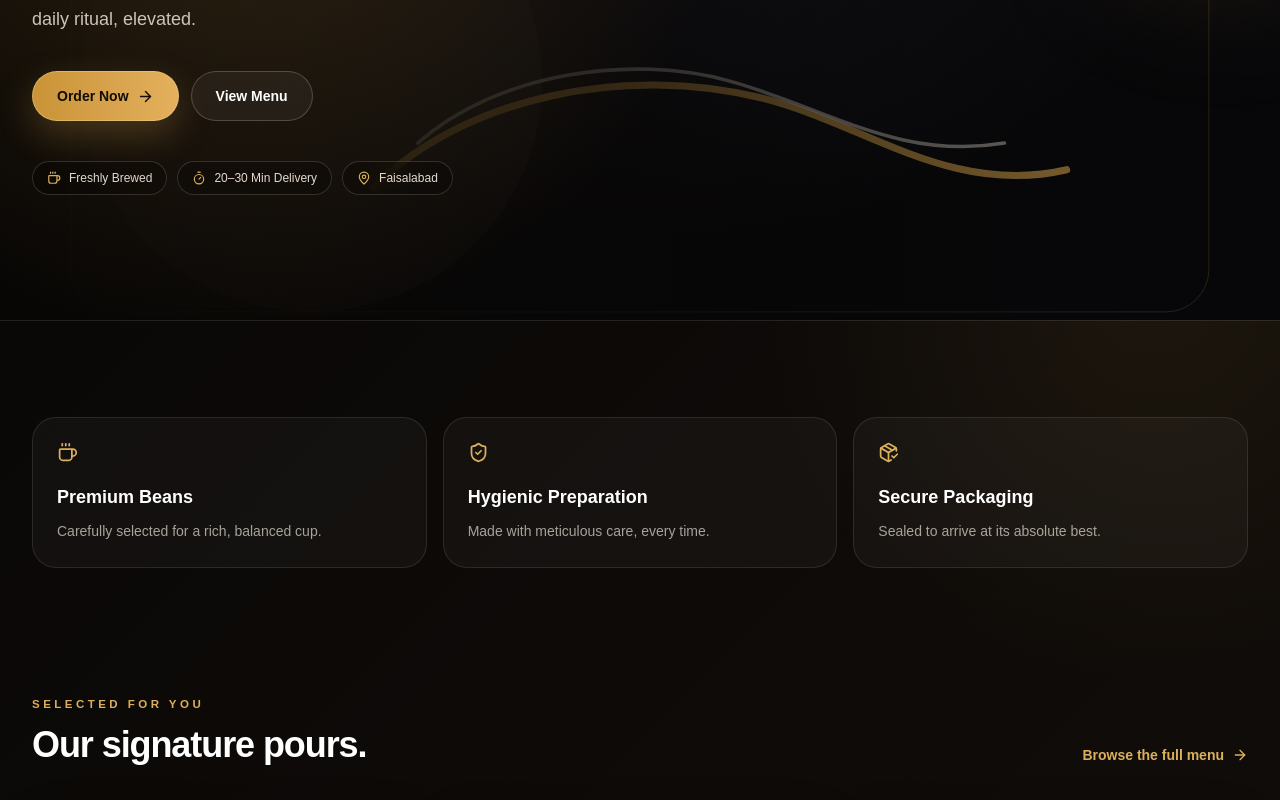
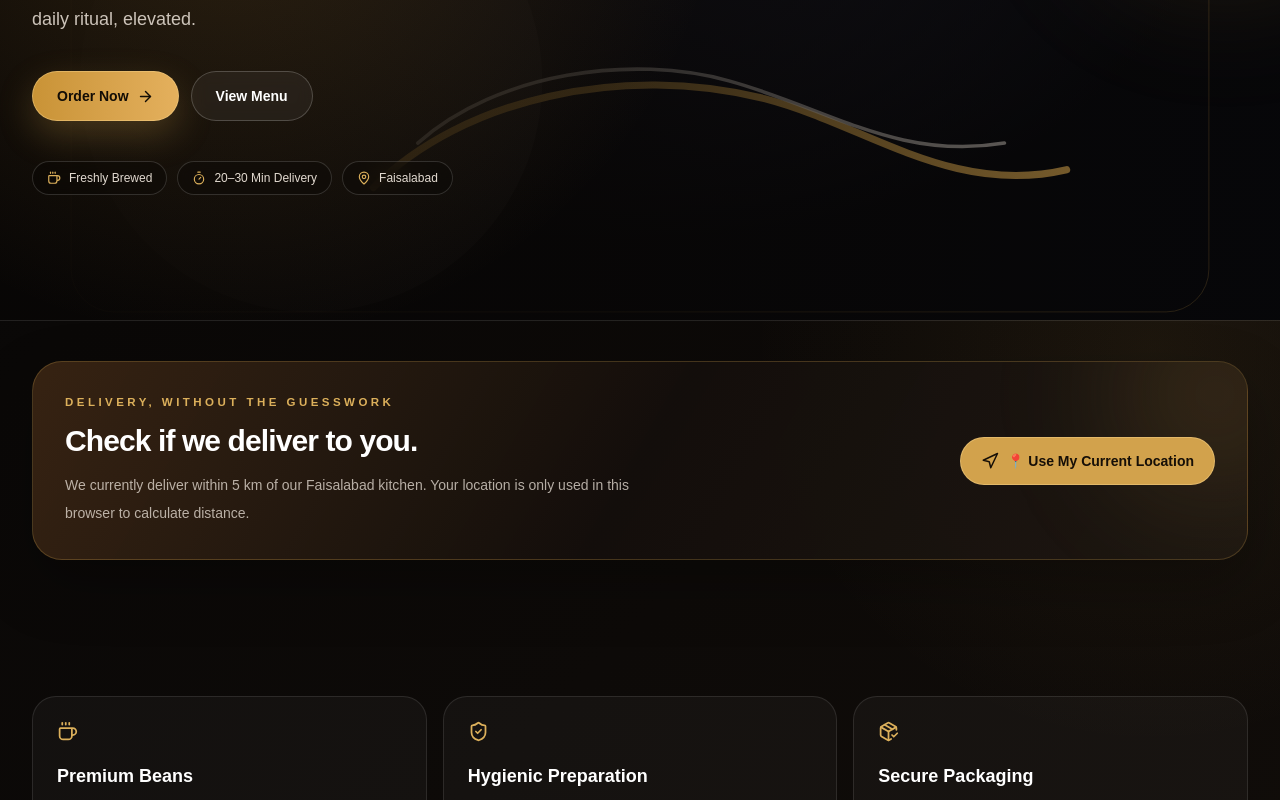
Before and after one commit to 9barpk-dev/9Bar, a Next.js app: page / in a window 1280 px wide. Shown: the part 480-1280 px from the top of the page. Built offline with nearby package versions, Linux system fonts and the light colour scheme; no server answers.

Commit message:
Add delivery availability checker

```diff
--- a/app/page.tsx
+++ b/app/page.tsx
@@ -5,6 +5,7 @@ import Link from "next/link";
 import { motion } from "framer-motion";
 import { ArrowRight, Check, Coffee, MapPin, PackageCheck, ShieldCheck, Sparkles, Timer } from "lucide-react";
 import { OrderActions } from "@/components/order-actions";
+import { DeliveryAvailabilityChecker } from "@/components/delivery-availability-checker";
 import { Card, CardContent } from "@/components/ui/card";
 import { bestSellers, featuredItems } from "@/lib/menu";
 import { orderLinks, siteConfig } from "@/lib/site";
@@ -56,6 +57,8 @@ export default function Home() {
         </div>
       </section>
 
+      <DeliveryAvailabilityChecker />
+
       <motion.section variants={stagger} initial="hidden" whileInView="show" viewport={{ once: true, amount: 0.2 }} className="mx-auto max-w-7xl px-4 py-16 sm:px-6 lg:px-8 lg:py-24">
         <div className="grid gap-4 md:grid-cols-3">
           {trustItems.map(({ title, text, icon: Icon }) => (
--- /dev/null
+++ b/components/delivery-availability-checker.tsx
@@ -0,0 +1,62 @@
+"use client";
+
+import { useState } from "react";
+import { AnimatePresence, motion } from "framer-motion";
+import { CheckCircle2, LoaderCircle, Navigation, XCircle } from "lucide-react";
+import { calculateDistanceKm, deliveryConfig } from "@/lib/delivery";
+
+type CheckState = "idle" | "checking" | "available" | "unavailable" | "error";
+
+export function DeliveryAvailabilityChecker() {
+  const [state, setState] = useState<CheckState>("idle");
+  const [distance, setDistance] = useState<number | null>(null);
+  const [errorMessage, setErrorMessage] = useState("");
+
+  const checkAvailability = () => {
+    if (!navigator.geolocation) {
+      setState("error");
+      setErrorMessage("Location services are not supported by this browser.");
+      return;
+    }
+
+    setState("checking");
+    setErrorMessage("");
+    navigator.geolocation.getCurrentPosition(
+      ({ coords }) => {
+        const kilometres = calculateDistanceKm(
+          { latitude: deliveryConfig.kitchen.latitude, longitude: deliveryConfig.kitchen.longitude },
+          { latitude: coords.latitude, longitude: coords.longitude },
+        );
+        setDistance(kilometres);
+        setState(kilometres <= deliveryConfig.radiusKm ? "available" : "unavailable");
+      },
+      (error) => {
+        setState("error");
+        setErrorMessage(error.code === error.PERMISSION_DENIED
+          ? "Please allow location access to check delivery availability."
+          : "We could not determine your location. Please try again.");
+      },
+      { enableHighAccuracy: true, timeout: 10000, maximumAge: 60000 },
+    );
+  };
+
+  return (
+    <section aria-labelledby="delivery-checker-title" className="mx-auto max-w-7xl px-4 py-10 sm:px-6 lg:px-8">
+      <div className="relative overflow-hidden rounded-[30px] border border-[#d2a24c]/25 bg-[linear-gradient(120deg,rgba(67,43,22,0.78),rgba(20,15,12,0.92)_50%,rgba(31,24,18,0.87))] p-6 shadow-[0_24px_60px_rgba(0,0,0,0.25)] sm:p-8">
+        <div className="absolute -right-16 -top-16 h-48 w-48 rounded-full bg-[#d2a24c]/15 blur-3xl" />
+        <div className="relative flex flex-col gap-6 md:flex-row md:items-center md:justify-between">
+          <div className="max-w-xl"><p className="eyebrow">Delivery, without the guesswork</p><h2 id="delivery-checker-title" className="mt-3 text-2xl font-semibold tracking-[-0.03em] text-white sm:text-3xl">Check if we deliver to you.</h2><p className="mt-3 text-sm leading-7 text-[#f8efe5]/70">We currently deliver within {deliveryConfig.radiusKm} km of our Faisalabad kitchen. Your location is only used in this browser to calculate distance.</p></div>
+          <button type="button" onClick={checkAvailability} disabled={state === "checking"} className="inline-flex min-h-12 shrink-0 items-center justify-center gap-2 rounded-full border border-[#f3cf86]/50 bg-[#d2a24c] px-5 py-3 text-sm font-bold text-[#160f07] transition-all duration-300 hover:-translate-y-1 hover:bg-[#e4b05d] disabled:cursor-wait disabled:opacity-80">
+            {state === "checking" ? <LoaderCircle className="animate-spin" size={18} /> : <Navigation size={18} />} {state === "checking" ? "Checking location…" : "📍 Use My Current Location"}
+          </button>
+        </div>
+        <AnimatePresence mode="wait">
+          {state !== "idle" && state !== "checking" && <motion.div initial={{ opacity: 0, y: 10 }} animate={{ opacity: 1, y: 0 }} exit={{ opacity: 0, y: -8 }} className={`relative mt-6 flex gap-3 rounded-2xl border p-4 text-sm ${state === "available" ? "border-emerald-300/25 bg-emerald-400/10 text-emerald-50" : "border-rose-300/20 bg-rose-400/10 text-rose-50"}`}>
+            {state === "available" ? <CheckCircle2 className="mt-0.5 shrink-0 text-emerald-300" size={20} /> : <XCircle className="mt-0.5 shrink-0 text-rose-300" size={20} />}
+            <div>{state === "available" && <><p className="font-bold">Delivery Available</p><p className="mt-1 text-emerald-50/80">You are {distance?.toFixed(1)} km from our kitchen. Your order will reach you in approximately 15–20 minutes after it is prepared.</p></>}{state === "unavailable" && <><p className="font-bold">Sorry, we currently don&apos;t deliver to your location.</p><p className="mt-1 text-rose-50/75">You are {distance?.toFixed(1)} km away; our current delivery radius is {deliveryConfig.radiusKm} km.</p></>}{state === "error" && <><p className="font-bold">We need your location to check delivery.</p><p className="mt-1 text-rose-50/75">{errorMessage}</p></>}</div>
+          </motion.div>}
+        </AnimatePresence>
+      </div>
+    </section>
+  );
+}
--- /dev/null
+++ b/lib/delivery.ts
@@ -0,0 +1,18 @@
+export const deliveryConfig = {
+  // Replace these provisional Faisalabad centre coordinates with your cloud kitchen's exact pin before launch.
+  kitchen: { latitude: 31.4504, longitude: 73.135 },
+  radiusKm: 5,
+} as const;
+
+export function calculateDistanceKm(
+  from: { latitude: number; longitude: number },
+  to: { latitude: number; longitude: number },
+) {
+  const earthRadiusKm = 6371;
+  const toRadians = (degrees: number) => (degrees * Math.PI) / 180;
+  const latitudeDelta = toRadians(to.latitude - from.latitude);
+  const longitudeDelta = toRadians(to.longitude - from.longitude);
+  const a = Math.sin(latitudeDelta / 2) ** 2
+    + Math.cos(toRadians(from.latitude)) * Math.cos(toRadians(to.latitude)) * Math.sin(longitudeDelta / 2) ** 2;
+  return earthRadiusKm * 2 * Math.atan2(Math.sqrt(a), Math.sqrt(1 - a));
+}
```
